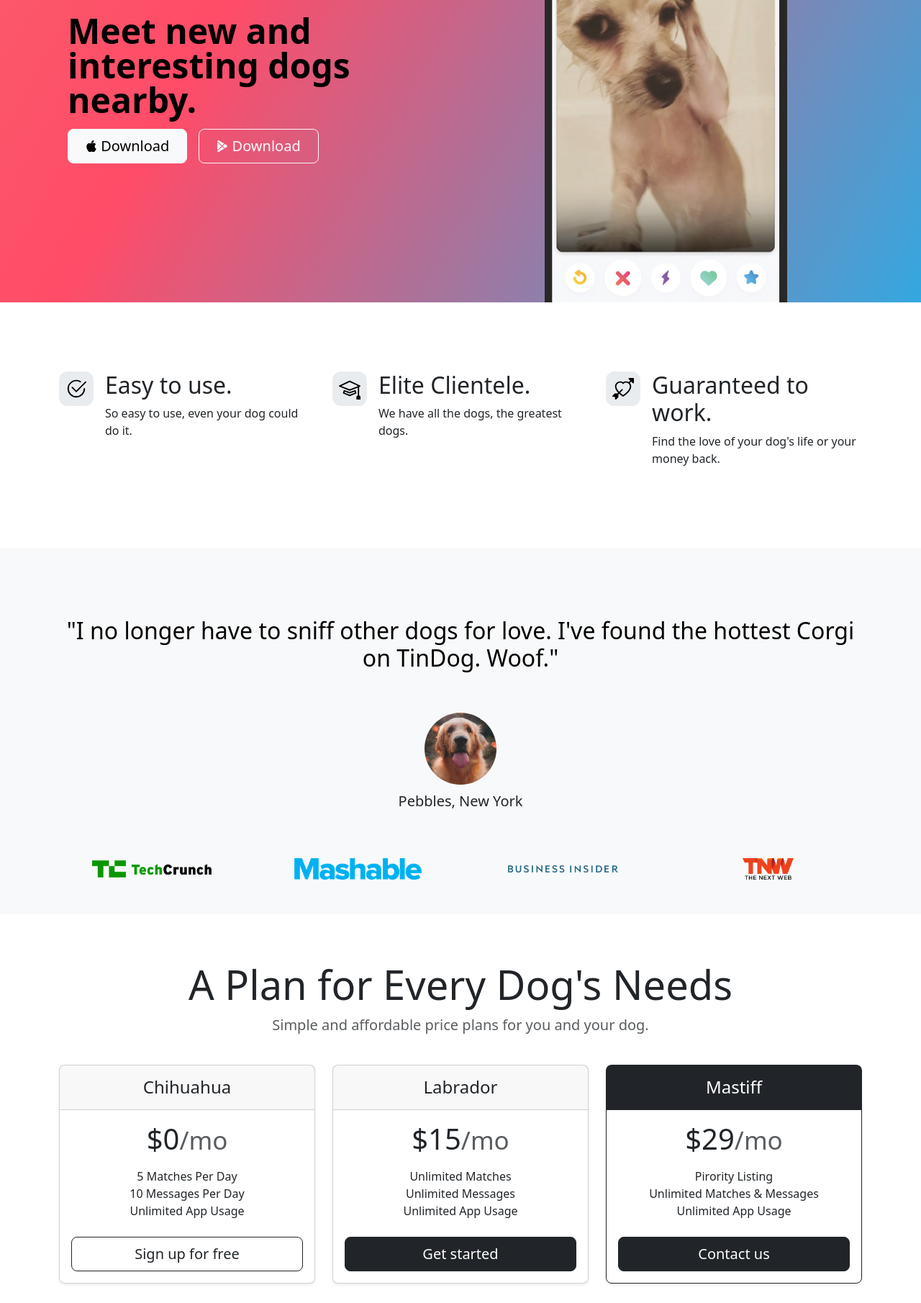
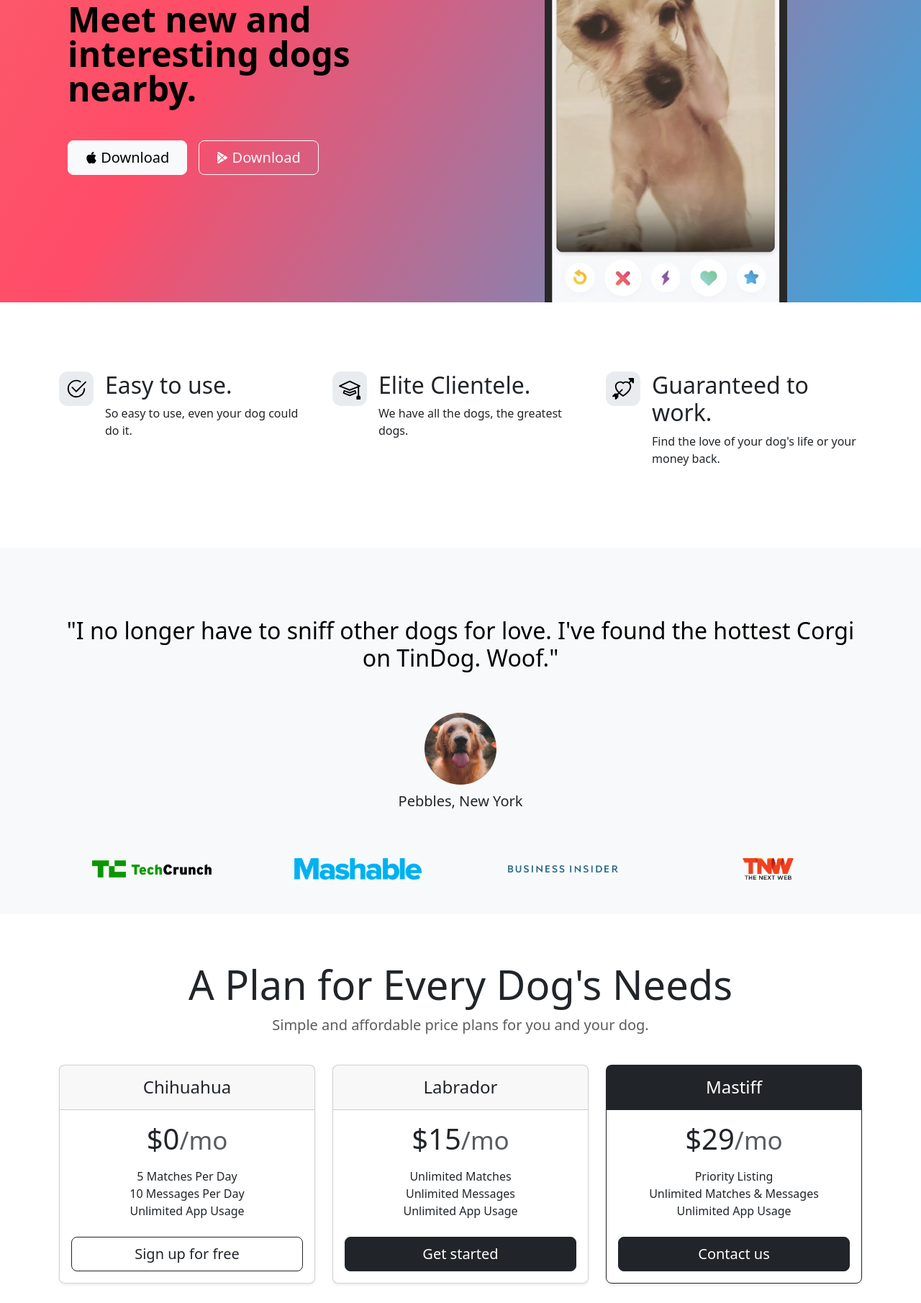
Before and after one commit to kj-wang/TinDog-Project, a plain HTML site: page index.html in a window 1280 px wide. Shown: the part 270-2080 px from the top of the page at 72% size. Drawn offline with nearby package versions, Linux system fonts and the light colour scheme.

Commit message:
slight fixes

```diff
--- a/index.html
+++ b/index.html
@@ -22,7 +22,7 @@
         </div>
         <div class="col-lg-6">
           <h1 class="display-5 fw-bold text-body-emphasis lh-1 mb-3">Meet new and interesting dogs nearby.</h1>
-          <div class="d-grid gap-2 d-md-flex justify-content-md-start">
+          <div class="d-grid gap-2 d-md-flex justify-content-md-start mt-5">
             <button type="button" class="btn btn-light btn-lg px-4 me-md-2"><svg xmlns="http://www.w3.org/2000/svg"
                 width="16" height="16" fill="currentColor" class="bi bi-apple mb-1" viewBox="0 0 16 16">
                 <path
@@ -174,7 +174,7 @@
             <div class="card-body">
               <h1 class="card-title pricing-card-title">$29<small class="text-body-secondary fw-light">/mo</small></h1>
               <ul class="list-unstyled mt-3 mb-4">
-                <li>Pirority Listing</li>
+                <li>Priority Listing</li>
                 <li>Unlimited Matches & Messages</li>
                 <li>Unlimited App Usage</li>
               </ul>
```
